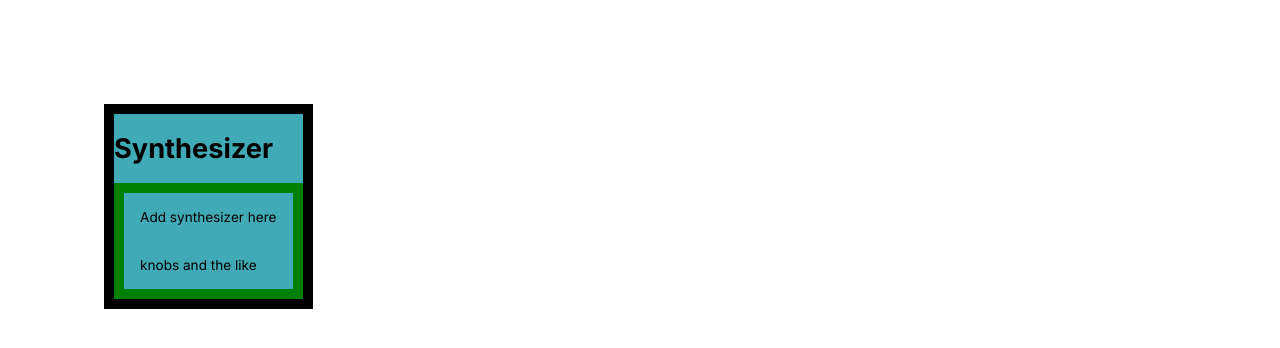
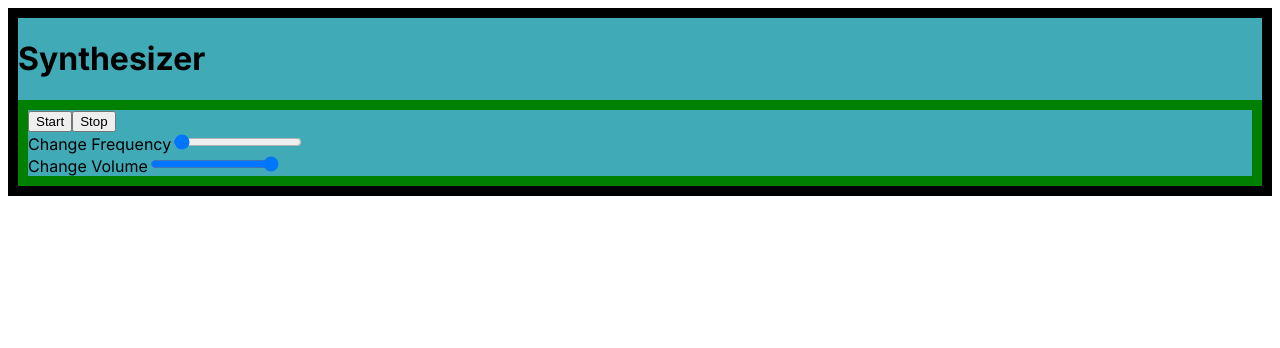
Before and after one commit to colinamicon/nextjs-synth, a Next.js app: page / in a window 1280 px wide. Shown: the top 348 px of the page. Built offline with nearby package versions, Linux system fonts and the light colour scheme.

Commit message:
initialize frequency and volume controls

```diff
--- /dev/null
+++ b/src/app/components/Osc1.tsx
@@ -0,0 +1,36 @@
+import React from 'react';
+
+interface Osc1Props {
+    changeFrequency: (e: React.ChangeEvent<HTMLInputElement>) => void;
+    changeGainAmp: (value: number) => void;
+}
+
+const Osc1: React.FC<Osc1Props> = ({ changeFrequency, changeGainAmp }) => {
+    const handleGainChange = (event: React.ChangeEvent<HTMLInputElement>) => {
+        const newGainValue = parseFloat(event.target.value);
+        changeGainAmp(newGainValue);
+    };
+
+    return (
+        <div>
+            <label>Change Frequency</label>
+            <input
+                onChange={changeFrequency}
+                type='range'
+                id='frequency'
+                max="5000"
+            />
+            <br />
+            <label>Change Volume</label>
+            <input
+                type="range"
+                min="0"
+                max="1"
+                step="0.01"
+                onChange={handleGainChange}
+            />
+        </div>
+    );
+};
+
+export default Osc1;
--- a/src/app/page.tsx
+++ b/src/app/page.tsx
@@ -1,19 +1,76 @@
-import Image from "next/image";
-import styles from "./page.module.css";
+'use client'
 
-export default function Home() {
+import React, { useEffect, useState } from 'react';
+import Osc1 from './components/Osc1';
+
+const HomePage: React.FC = () => {
+  const [oscillator, setOscillator] = useState<OscillatorNode | null>(null);
+  const [gainValue, setGainValue] = useState<number>(0.5); // Initial gain value
+
+  useEffect(() => {
+    const actx = new (window.AudioContext)();
+    const out = actx.destination;
+    const osc = actx.createOscillator();
+    const gain = actx.createGain();
+
+    osc.connect(gain);
+    gain.connect(out);
+
+    setOscillator(osc);
+
+    return () => {
+      // Clean up resources on component unmount
+      osc.disconnect();
+      gain.disconnect();
+    };
+  }, []);
+
+  useEffect(() => {
+    // Update gain value when it changes
+    if (oscillator) {
+      const gainNode = oscillator.context.createGain();
+      gainNode.gain.value = gainValue;
+      oscillator.disconnect();
+      oscillator.connect(gainNode);
+      gainNode.connect(oscillator.context.destination);
+    }
+  }, [oscillator, gainValue]);
+
+  const handleStart = () => {
+    if (oscillator) {
+      oscillator.start();
+    }
+  };
+
+  const handleStop = () => {
+    if (oscillator) {
+      oscillator.stop();
+    }
+  };
+
+  const changeOscFreq = (e: React.ChangeEvent<HTMLInputElement>) => {
+    const { value } = e.target;
+    if (oscillator) {
+      oscillator.frequency.value = parseFloat(value);
+    }
+  };
+
+  const handleGainChange = (value: number) => {
+    setGainValue(value);
+  };
+
   return (
-    <main className={styles.main}>
-      <div className={styles.description}>
-        <div className="synth-shell">
-          <h1>Synthesizer</h1>
-          {/* <Synth></Synth> */}
-          <div className="synth">
-            <p>Add synthesizer here</p>
-            <p>knobs and the like</p>
-          </div>
-        </div>
+    <div className="synth-shell">
+      <h1>Synthesizer</h1>
+      <div className="synth">
+        <section className="buttons">
+          <button onClick={handleStart}>Start</button>
+          <button onClick={handleStop}>Stop</button>
+          <Osc1 changeFrequency={changeOscFreq} changeGainAmp={handleGainChange} />
+        </section>
       </div>
-    </main>
+    </div>
   );
-}
+};
+
+export default HomePage;
```
Also changed, not shown: 1 other file (tests, documents, lock files or other folders).
